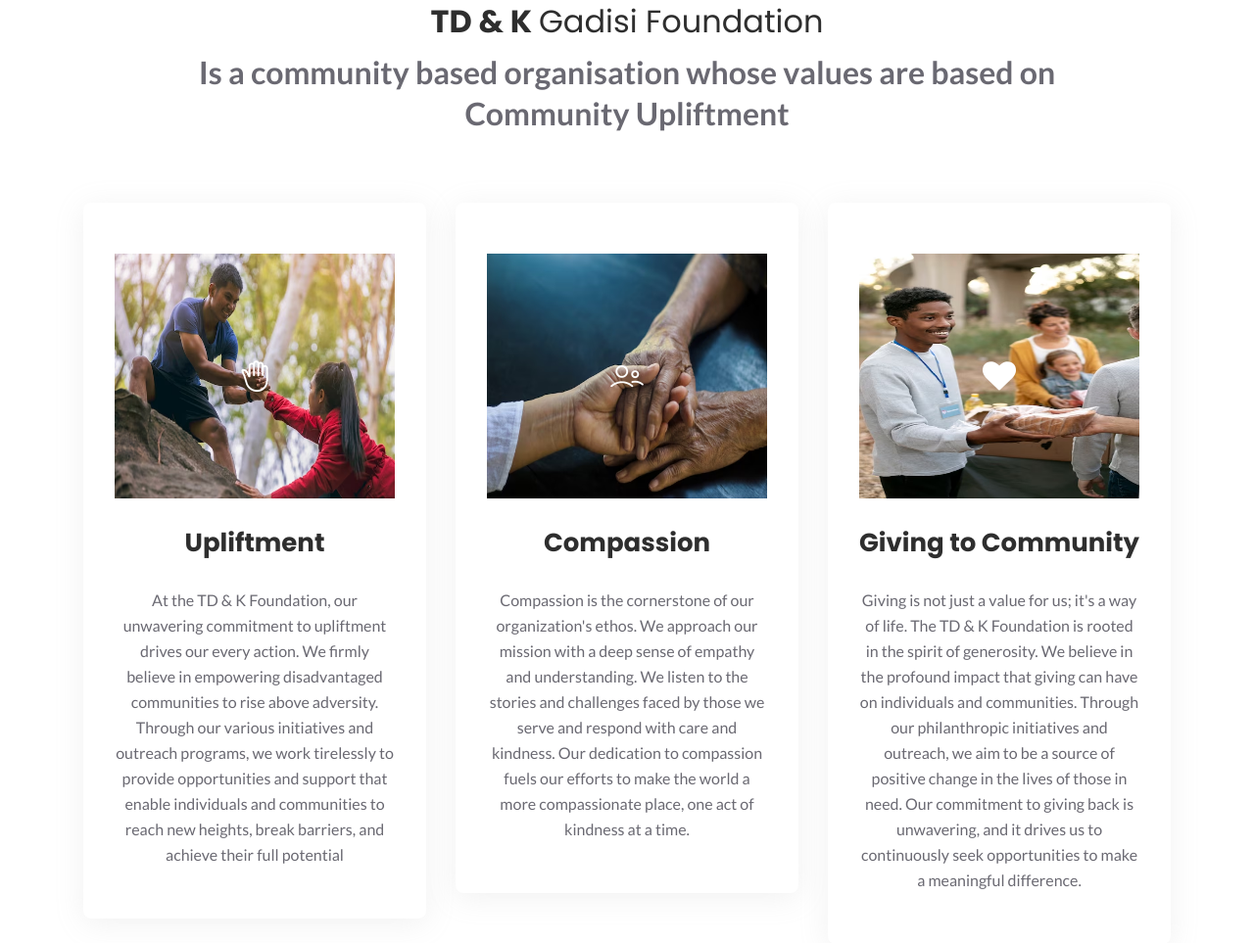
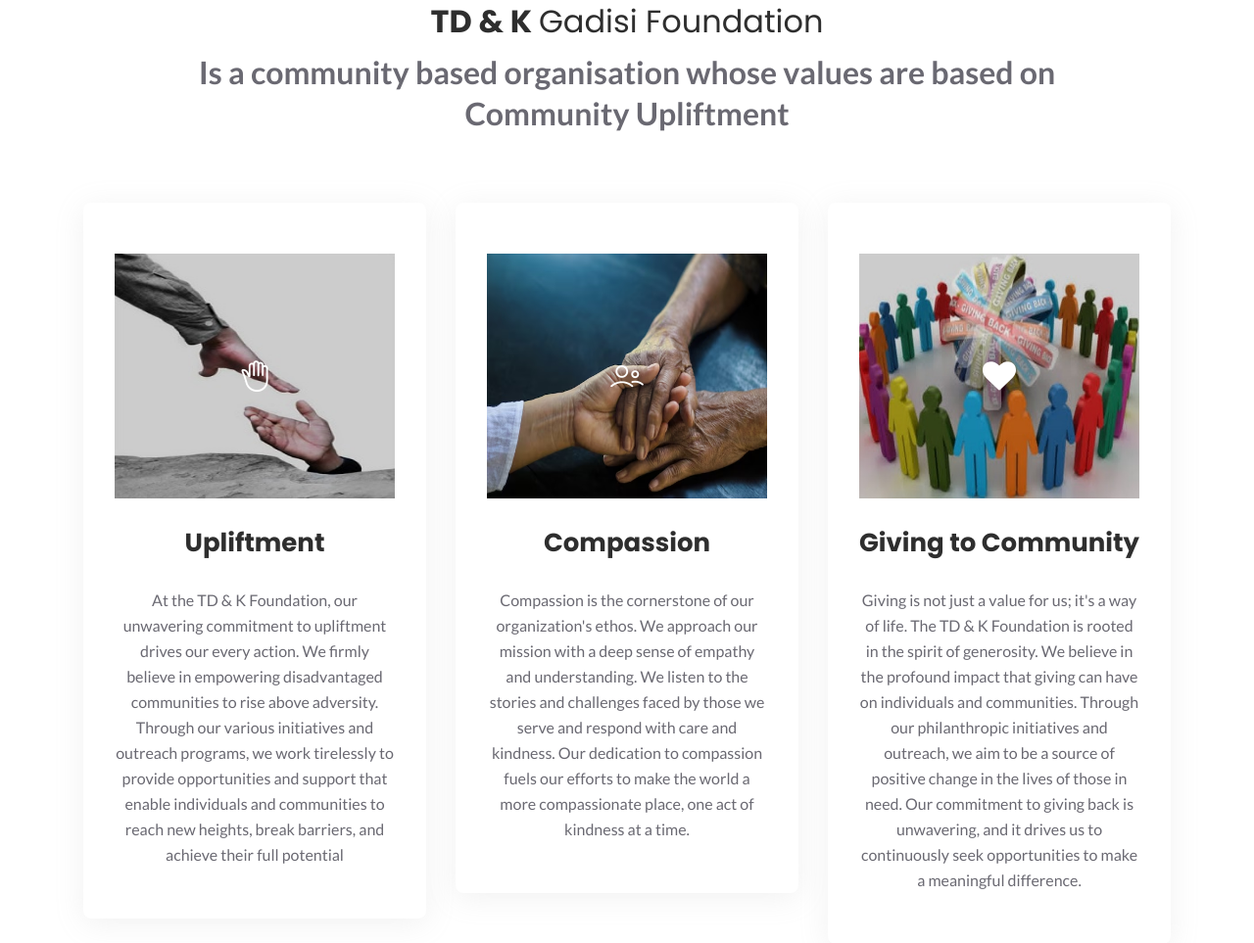
Before and after one commit to Gadisi/website, a Flask app: page / in a window 1280 px wide. Shown: the part 2042-3005 px from the top of the page at 98% size. Run offline with Flask 3, Linux system fonts and the light colour scheme; parts of the project's set-up code (start-up, migrations or seed data) failed here and were passed over; some libraries are stand-ins or nearby versions; some web fonts are replaced.

Commit message:
fixed template links

```diff
--- a/templates/index.html
+++ b/templates/index.html
@@ -35,7 +35,6 @@
             imageContainer.innerHTML = ''; // Clear previous images
             imageContainer.appendChild(img);
         }
-
         // Attach the click event handler to the button
         const loadImageBtn = document.getElementById("galleryImage");
         loadImageBtn.addEventListener("click", loadImage);
@@ -191,7 +190,7 @@
                 <div class="col-lg-4 col-md-12 col-sm-12">
                     <div class="single-services text-center mt-30 wow fadeIn" data-wow-duration="1s" data-wow-delay="0.2s">
                         <div class="services-icon">
-                            <img class="shape" src="{{ url_for('static', filename='images/upliftment.avif') }}" width="500" height="250" alt="shape">
+                            <img class="shape" src="{{ url_for('static', filename='images/im/upliftment.jpg') }}" width="500" height="250" alt="shape">
                             <i class="lni-hand"></i>
                         </div>
                         <div class="services-content mt-30">
@@ -223,7 +222,7 @@
                 <div class="col-lg-4 col-md-12 col-sm-12">
                     <div class="single-services text-center mt-30 wow fadeIn" data-wow-duration="1s" data-wow-delay="0.8s">
                         <div class="services-icon">
-                            <img class="shape" src="{{ url_for('static', filename='images/giving.avif') }}" width="500" height="250" alt="shape">
+                            <img class="shape" src="{{ url_for('static', filename='images/im/giving.jpg') }}" width="500" height="250" alt="shape">
                             <i class="fa fa-heart"></i>
                         </div>
                         <div class="services-content mt-30">
```
Also changed, not shown: static/images/im/IMG-20230928-WA0022.jpg (added), static/images/im/IMG-20230928-WA0023.jpg (added), static/images/im/IMG-20230928-WA0024.jpg (added), static/images/im/giving.jpg (added), static/images/im/upliftment.jpg (added).
